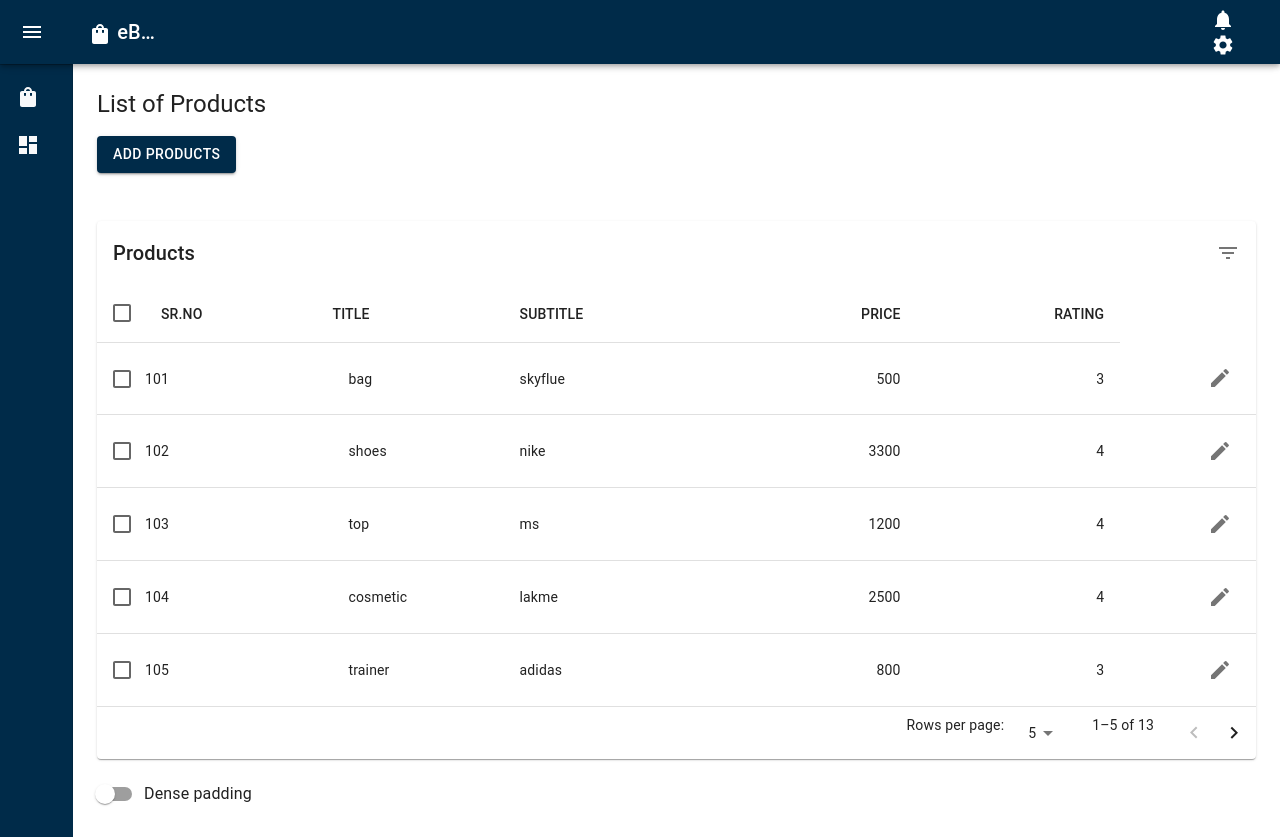
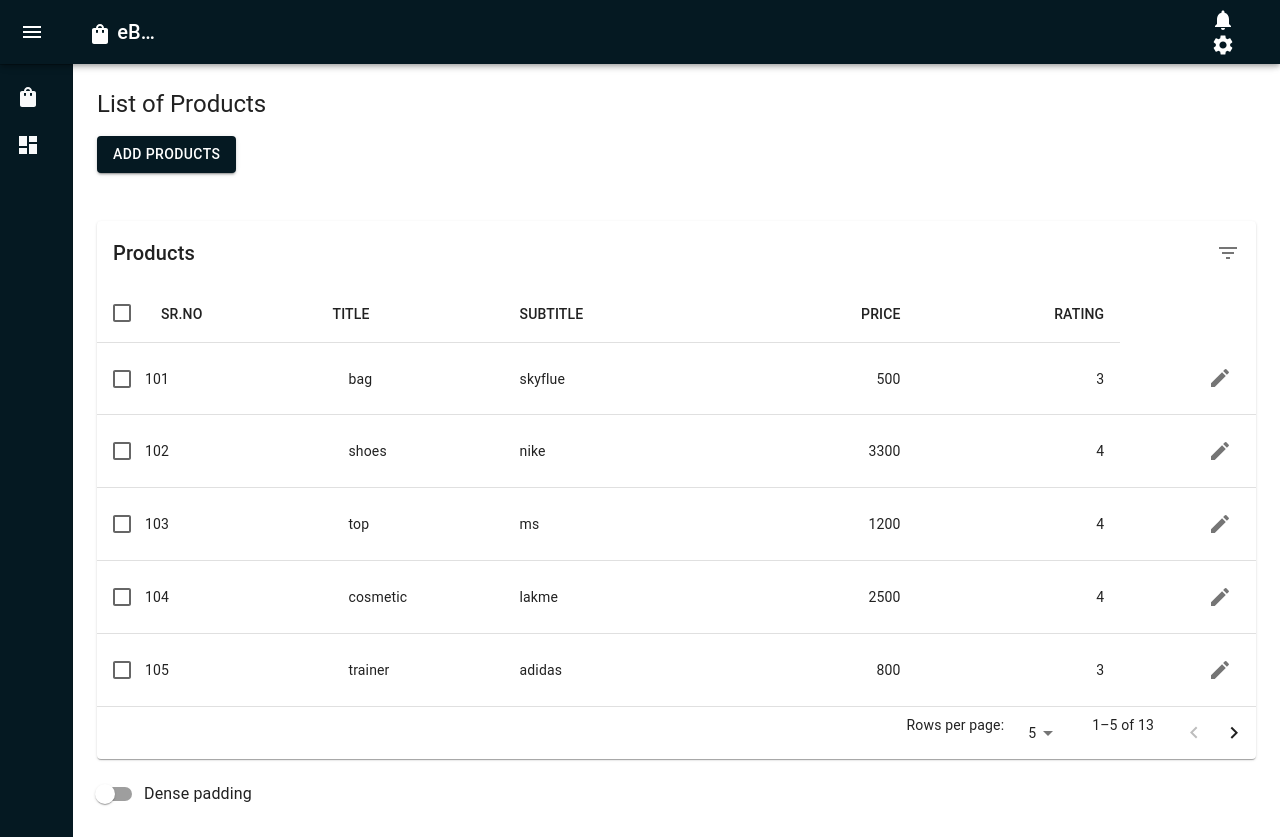
Before and after one commit to jinal74/adminpanelproducts, a React (Create React App) app: page /table in a window 1280 px wide. Built offline with nearby package versions, Linux system fonts and the light colour scheme.

Commit message:
chnages for css

```diff
--- a/src/App.css
+++ b/src/App.css
@@ -38,9 +38,9 @@
 }
 
 .theme {
-  background-color: #002b49 !important;
+  background-color: #051922 !important;
 }
 
 .MuiDrawer-paper {
-  background-color: #002b49 !important;
+  background-color: #051922 !important;
 }
```
